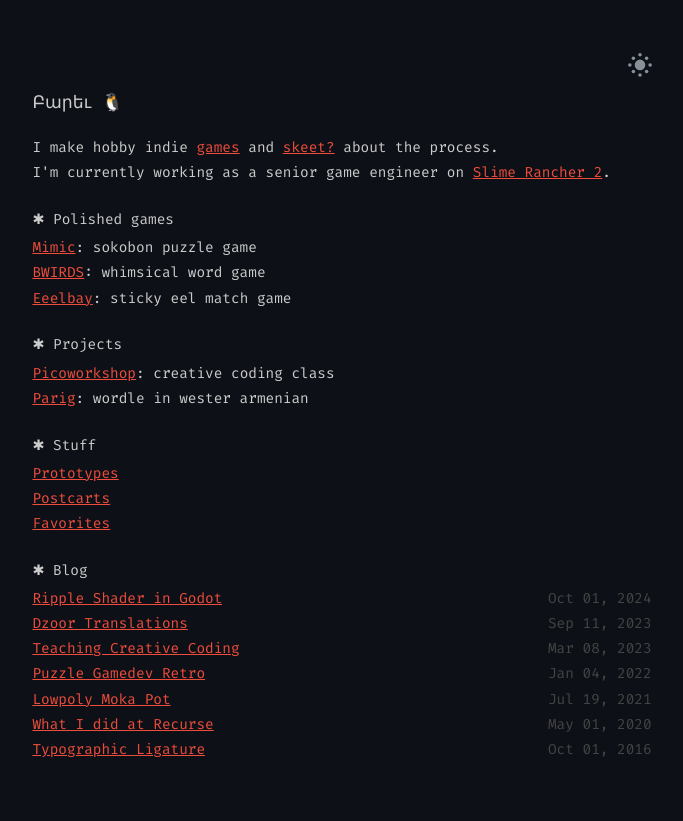
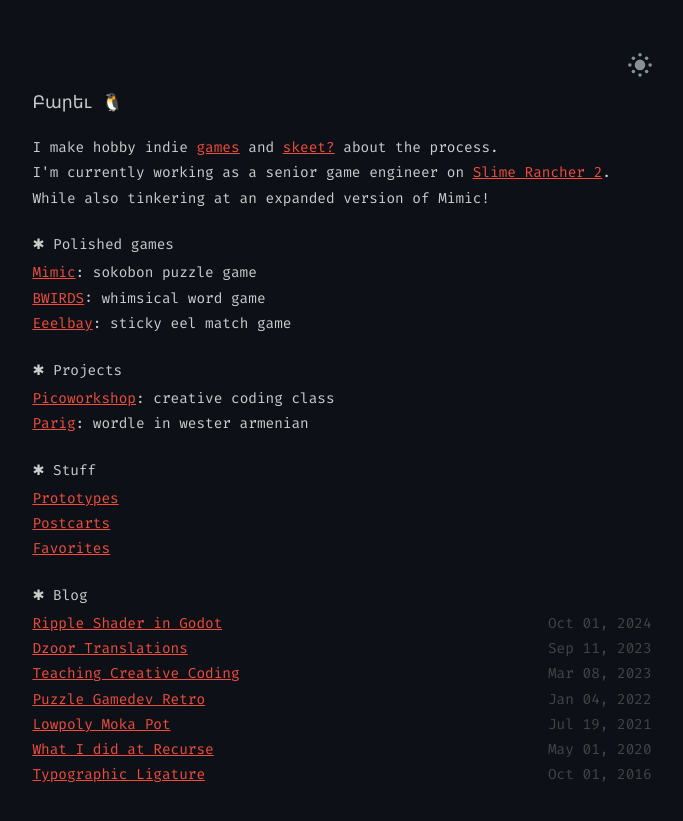
Before and after one commit to sourencho/sourencho.github.io, a Jekyll site: the page built from index.html, in a window 1280 px wide. Shown: the top 821 px of the page, without its empty margins (298-981 px from the left). Built offline with Jekyll 4.4.1, drawn with Linux system fonts in a browser that asks for light colours.

Commit message:
Update index.html

```diff
--- a/index.html
+++ b/index.html
@@ -13,7 +13,7 @@
         I make hobby indie <a href="https://sourencho.itch.io/">games</a> and <a href="https://bsky.app/profile/sourencho.com">skeet?</a> about the process.
     </p>
     <p>
-        I'm currently working as a senior game engineer on <a href="https://store.steampowered.com/app/1657630/Slime_Rancher_2/" target="_blank">Slime Rancher 2</a>.
+        I'm currently working as a senior game engineer on <a href="https://store.steampowered.com/app/1657630/Slime_Rancher_2/" target="_blank">Slime Rancher 2</a>. While also tinkering at an expanded version of Mimic!
     </p>
 </section>
 
```
